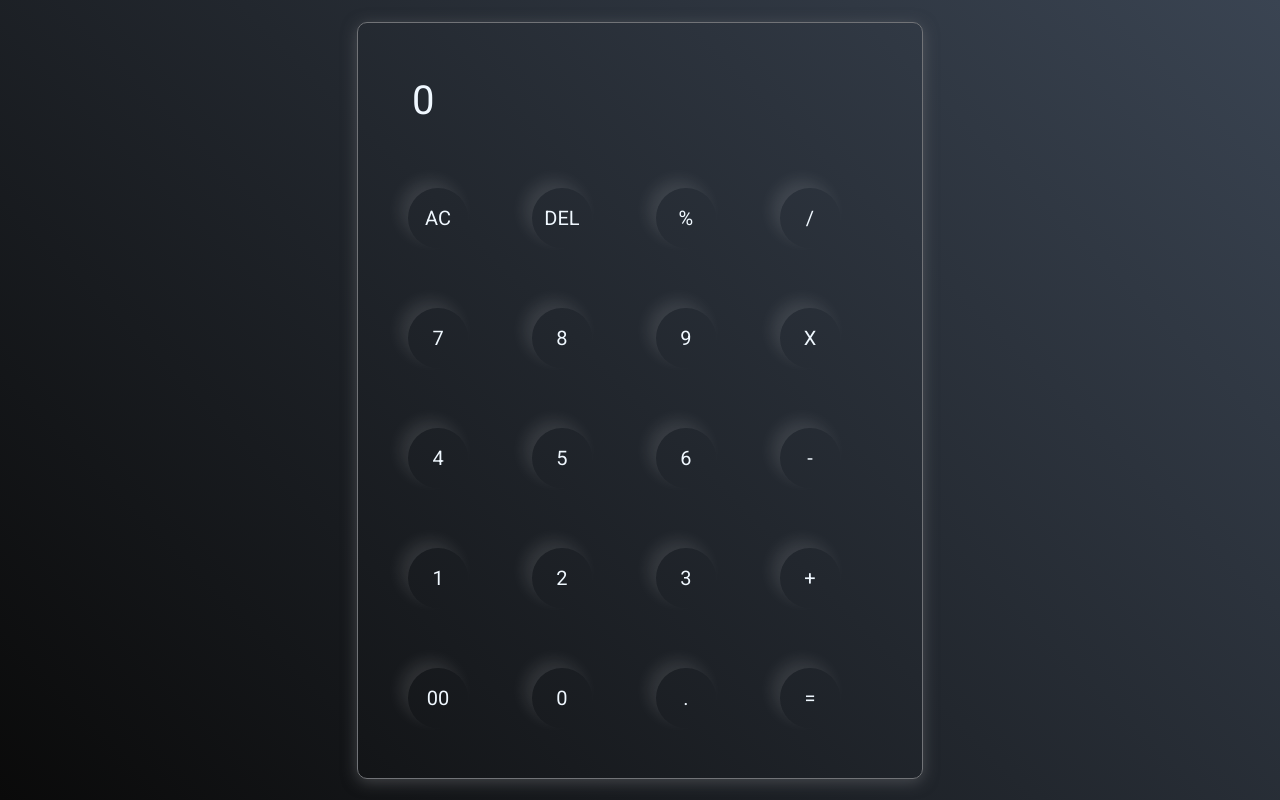
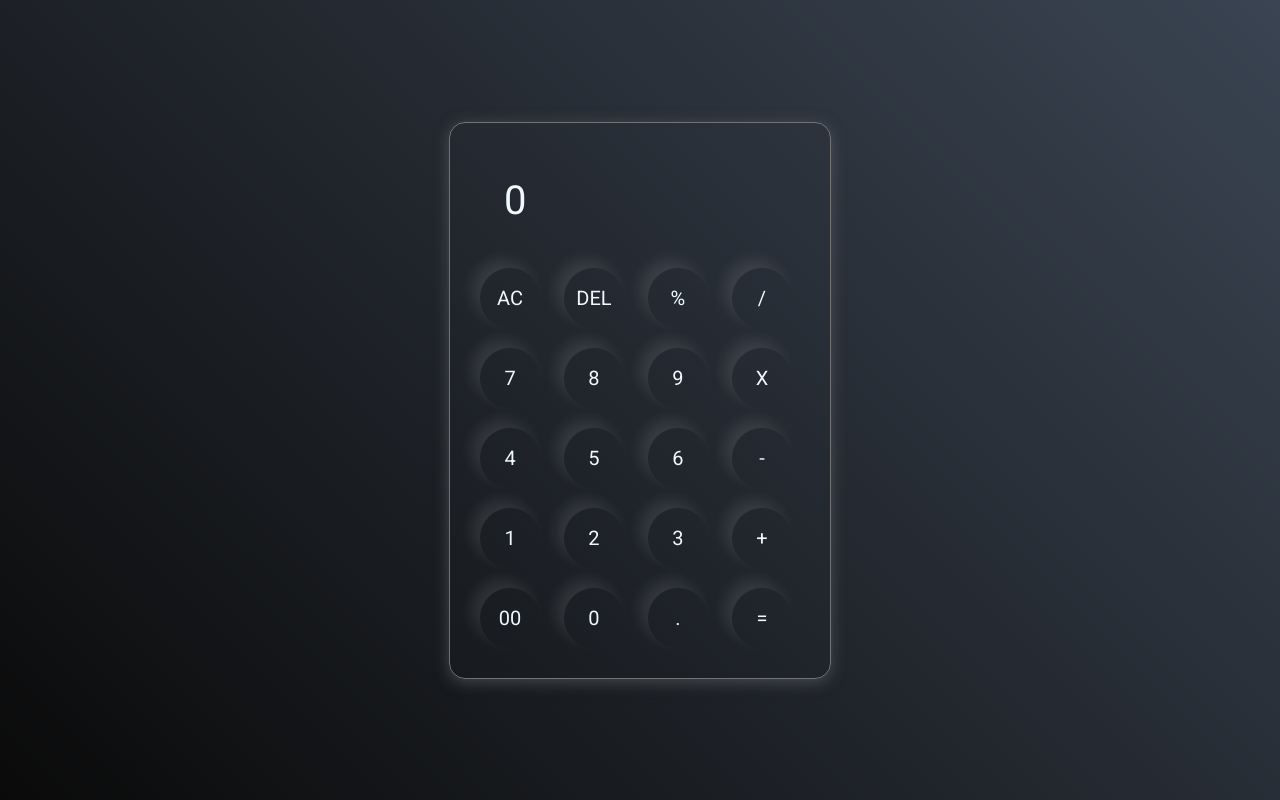
Before and after one commit to Sudipto-dash/Calculator-using-JS, a plain HTML site: page index.html in a window 1280 px wide. Drawn offline with Linux system fonts and the light colour scheme.

Commit message:
style sheet update

```diff
--- a/style.css
+++ b/style.css
@@ -21,13 +21,13 @@ body{
 .calculator{
     border: 1px solid #717377;
     padding: 20px;
-    border-radius: 10px;
+    border-radius: 16px;
     background: transparent;
     box-shadow: 0px 3px 15px rgba(113, 115, 119, 0.5);
 
 }
 input{
-    width: 100%;
+    width: 320px;
     border: none;
     padding: 24px;
     margin: 10px;
@@ -44,7 +44,7 @@ button{
     border: none;
     width: 60px;
     height: 60px;
-    margin: 30px;
+    margin: 10px;
     border-radius: 50%;
     background: transparent;
     color: aliceblue;
```
Also changed, not shown: 1 other file.
